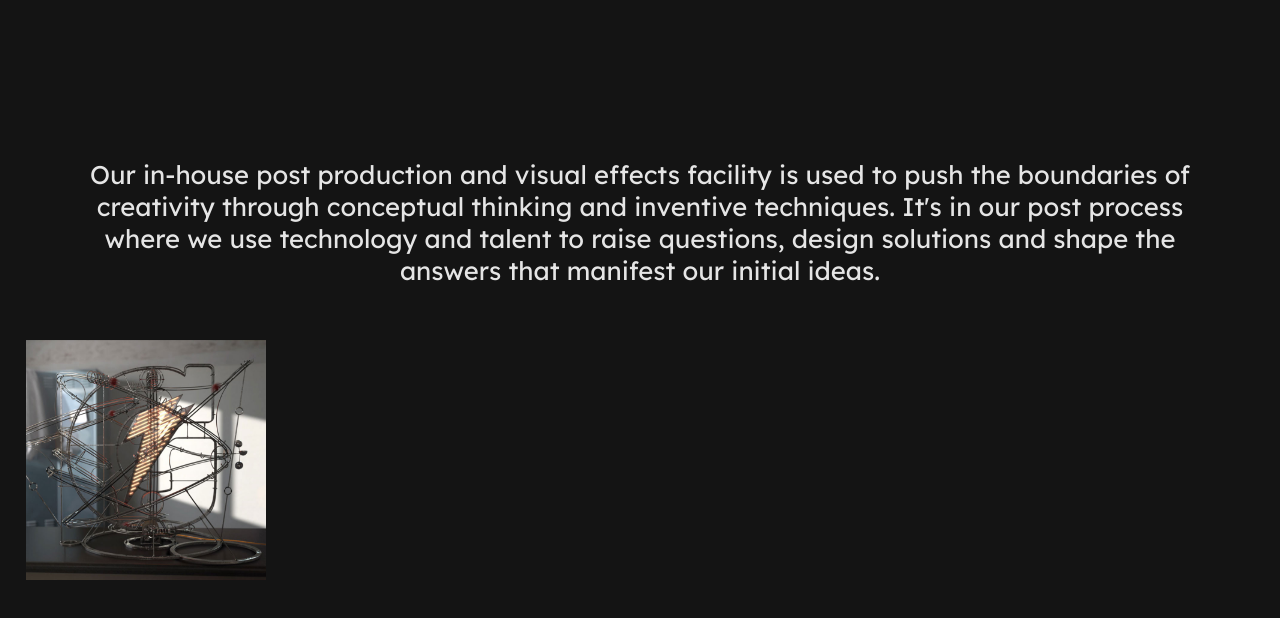
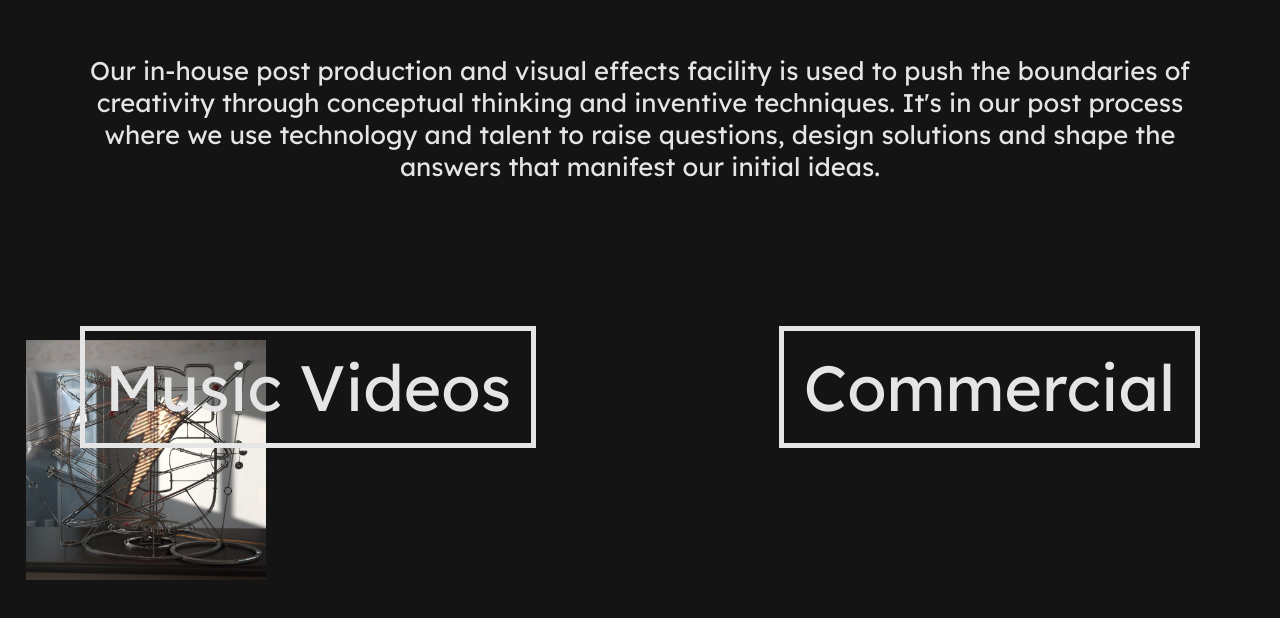
Before and after one commit to dbolesta/surround-react, a React (Create React App) app: page / in a window 1280 px wide. Shown: the part 2578-3196 px from the top of the page. Built offline with nearby package versions, Linux system fonts and the light colour scheme.

Commit message:
adds buttons to About section

```diff
--- a/src/components/About.js
+++ b/src/components/About.js
@@ -9,11 +9,36 @@ const AboutTextContainer = styled.div`
     text-align: center;
 `;
 
+const StyledWorkSelectorContainer = styled.div`
+    display: flex;
+    align-items: center;
+    justify-content: space-between;
+    margin-top: 9rem;
+    margin-bottom: -2rem;
+
+    span {
+        font-size: 4rem;
+        border: 5px solid #e5e5e5;
+        padding: 1rem 1.25rem;
+        cursor: pointer;
+        transition: all 0.2s ease-in-out;
+
+        &:hover {
+            background-color: #e5e5e5;
+            color: #141414;
+        }
+    }
+`;
 
 const About = ({innerRef}) => {
   return (
     <AboutTextContainer ref={innerRef}>
         <p>Our in-house post production and visual effects facility is used to push the boundaries of creativity through conceptual thinking and inventive techniques. It's in our post process where we use technology and talent to raise questions, design solutions and shape the answers that manifest our initial ideas.</p>
+
+        <StyledWorkSelectorContainer>
+            <span>Music Videos</span>
+            <span>Commercial</span>
+        </StyledWorkSelectorContainer>
     </AboutTextContainer>
   )
 }
```
